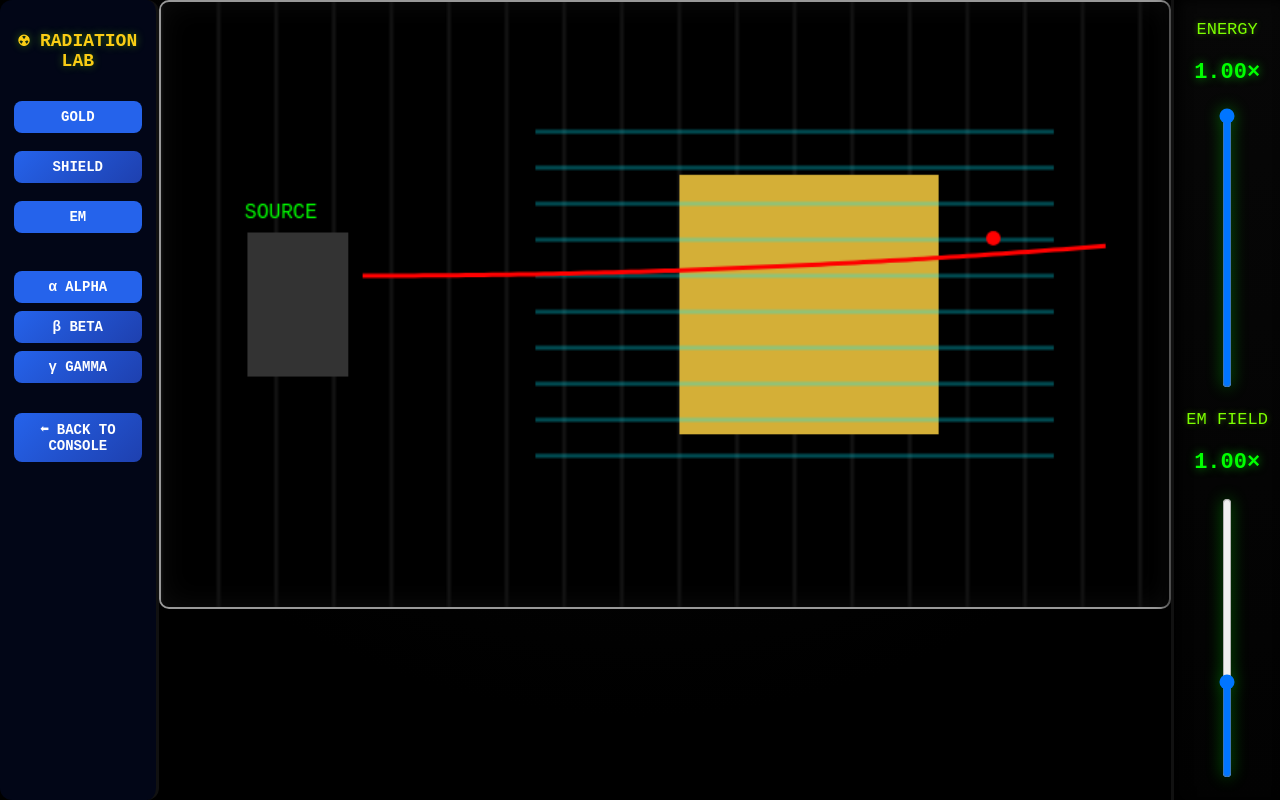
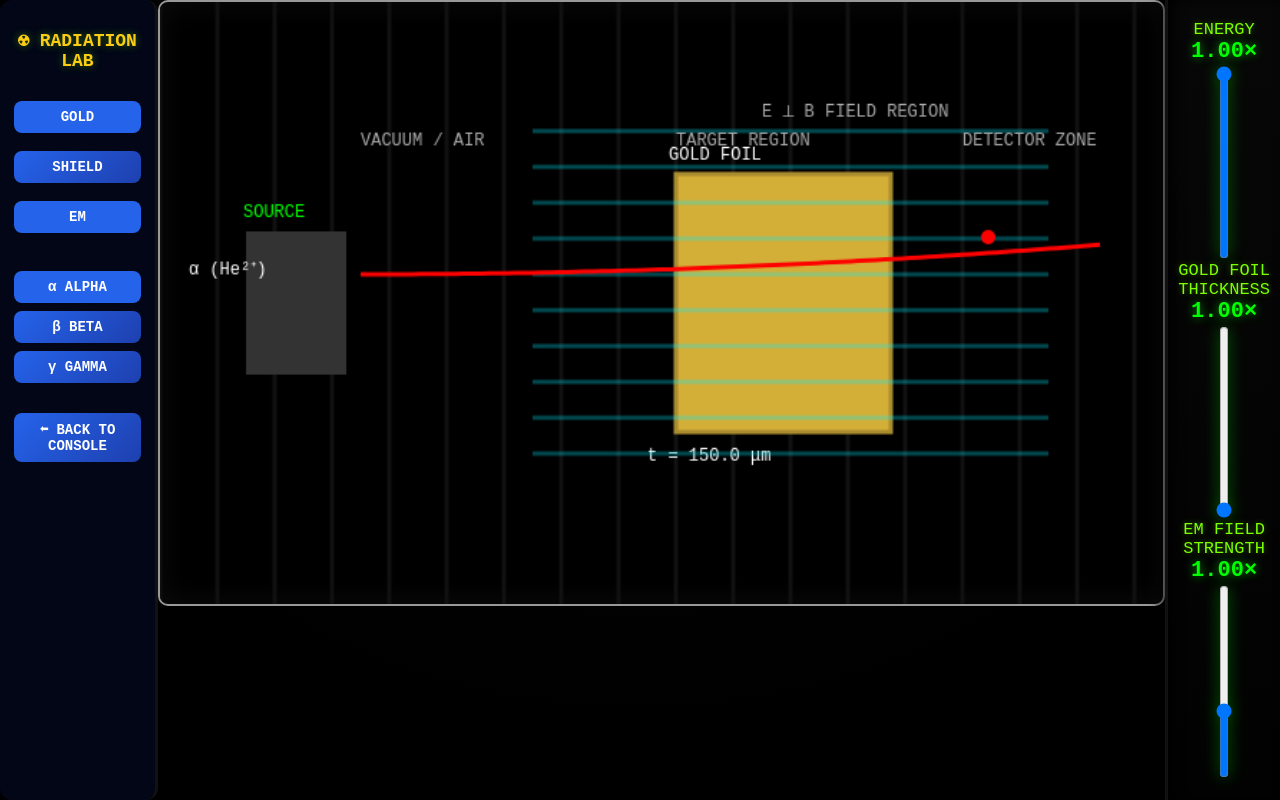
Before and after one commit to Assam157/RadiationLab, a React (Create React App) app: page /radiation in a window 1280 px wide. Both pictures are taken after a click on the button "EM". Built offline with nearby package versions, Linux system fonts and the light colour scheme.

Commit message:
Update RaadiationPhysicsLab.jsx

```diff
--- a/src/components/RaadiationPhysicsLab.jsx
+++ b/src/components/RaadiationPhysicsLab.jsx
@@ -26,6 +26,7 @@ export default function RadiationDexterLab() {
   /* SLIDERS */
   const [energy, setEnergy] = useState(1.0);
   const [emField, setEmField] = useState(1.0);
+  const [goldThickness, setGoldThickness] = useState(1.0); // 👈 ADD
 
   /* PARTICLE SWITCHES */
   const [particles, setParticles] = useState({
@@ -114,10 +115,26 @@ export default function RadiationDexterLab() {
       ctx.fill();
     }
 
-    function drawGoldFoil() {
-      ctx.fillStyle = "#d4af37";
-      ctx.fillRect(360, 120, 180, 180);
-    }
+     function drawGoldFoil() {
+  const baseX = 360;
+  const baseThickness = 150;               // thin real foil
+  const thicknessPx = baseThickness * goldThickness;
+
+  ctx.fillStyle = "#d4af37";
+  ctx.fillRect(baseX, 120, thicknessPx, 180);
+
+  ctx.strokeStyle = "#aa8c2e";
+  ctx.strokeRect(baseX, 120, thicknessPx, 180);
+
+  ctx.fillStyle = "#fff";
+  ctx.font = "12px monospace";
+  ctx.fillText("GOLD FOIL", baseX - 5, 110);
+  ctx.fillText(
+    `t = ${(baseThickness * goldThickness).toFixed(1)} μm`,
+    baseX - 20,
+    320
+  );
+}
 
     function drawShielding() {
       const mats = [
@@ -140,6 +157,24 @@ export default function RadiationDexterLab() {
         ctx.stroke();
       }
     }
+    function drawMediumLabels() {
+  ctx.fillStyle = "#aaa";
+  ctx.font = "12px monospace";
+
+  ctx.fillText("VACUUM / AIR", 140, 100);
+  ctx.fillText("TARGET REGION", 360, 100);
+  ctx.fillText("DETECTOR ZONE", 560, 100);
+
+  if (experiments.emfield) {
+    ctx.fillText("E ⟂ B FIELD REGION", 420, 80);
+  }
+
+  if (experiments.shield) {
+    ctx.fillText("SHIELDING MATERIALS", 400, 330);
+    ctx.fillText("WOOD → METAL → LEAD", 380, 350);
+  }
+}
+
 
     function drawRays() {
       const emOn = experiments.emfield;
@@ -161,6 +196,13 @@ export default function RadiationDexterLab() {
           ? drawRayDeflected(230, "180,0,255", DEFLECT_FACTOR.gamma)
           : drawRayStraight(230, "180,0,255", BASE_RANGE.gamma);
       }
+      ctx.fillStyle = "#fff";
+ctx.font = "12px monospace";
+
+if (particles.alpha) ctx.fillText("α (He²⁺)", 20, 190);
+if (particles.beta) ctx.fillText("β (e⁻)", 20, 210);
+if (particles.gamma) ctx.fillText("γ (Photon)", 20, 230);
+
     }
 
     function loop() {
@@ -172,7 +214,12 @@ export default function RadiationDexterLab() {
       if (experiments.shield) drawShielding();
       if (experiments.emfield) drawEMField();
 
+      drawMediumLabels();
+
       drawRays();
+
+
+
 
       tRef.current += 3;
       requestAnimationFrame(loop);
@@ -180,7 +227,8 @@ export default function RadiationDexterLab() {
 
     ctx.font = "14px monospace";
     loop();
-  }, [particles, experiments, energy, emField]);
+  }, [particles, experiments, energy, emField, goldThickness]);
+
 
   return (
     <div className="dexter-root">
@@ -250,7 +298,10 @@ export default function RadiationDexterLab() {
 </div>
 
 {/* RIGHT PANEL */}
+ {/* RIGHT PANEL */}
 <div className="energy-panel">
+
+  {/* ================= ENERGY ================= */}
   <div className="energy-label">ENERGY</div>
   <div className="energy-value">{energy.toFixed(2)}×</div>
 
@@ -264,9 +315,28 @@ export default function RadiationDexterLab() {
     onChange={(e) => setEnergy(+e.target.value)}
   />
 
+  {/* ================= GOLD FOIL THICKNESS ================= */}
+  {experiments.gold && (
+    <>
+      <div className="energy-label">GOLD FOIL THICKNESS</div>
+      <div className="energy-value">{goldThickness.toFixed(2)}×</div>
+
+      <input
+        className="energy-slider"
+        type="range"
+        min="1"
+        max="1.5"
+        step="0.05"
+        value={goldThickness}
+        onChange={(e) => setGoldThickness(+e.target.value)}
+      />
+    </>
+  )}
+
+  {/* ================= EM FIELD ================= */}
   {experiments.emfield && (
     <>
-      <div className="energy-label">EM FIELD</div>
+      <div className="energy-label">EM FIELD STRENGTH</div>
       <div className="energy-value">{emField.toFixed(2)}×</div>
 
       <input
@@ -280,6 +350,9 @@ export default function RadiationDexterLab() {
       />
     </>
   )}
+
+
+
 </div>
 
       </div>
```
